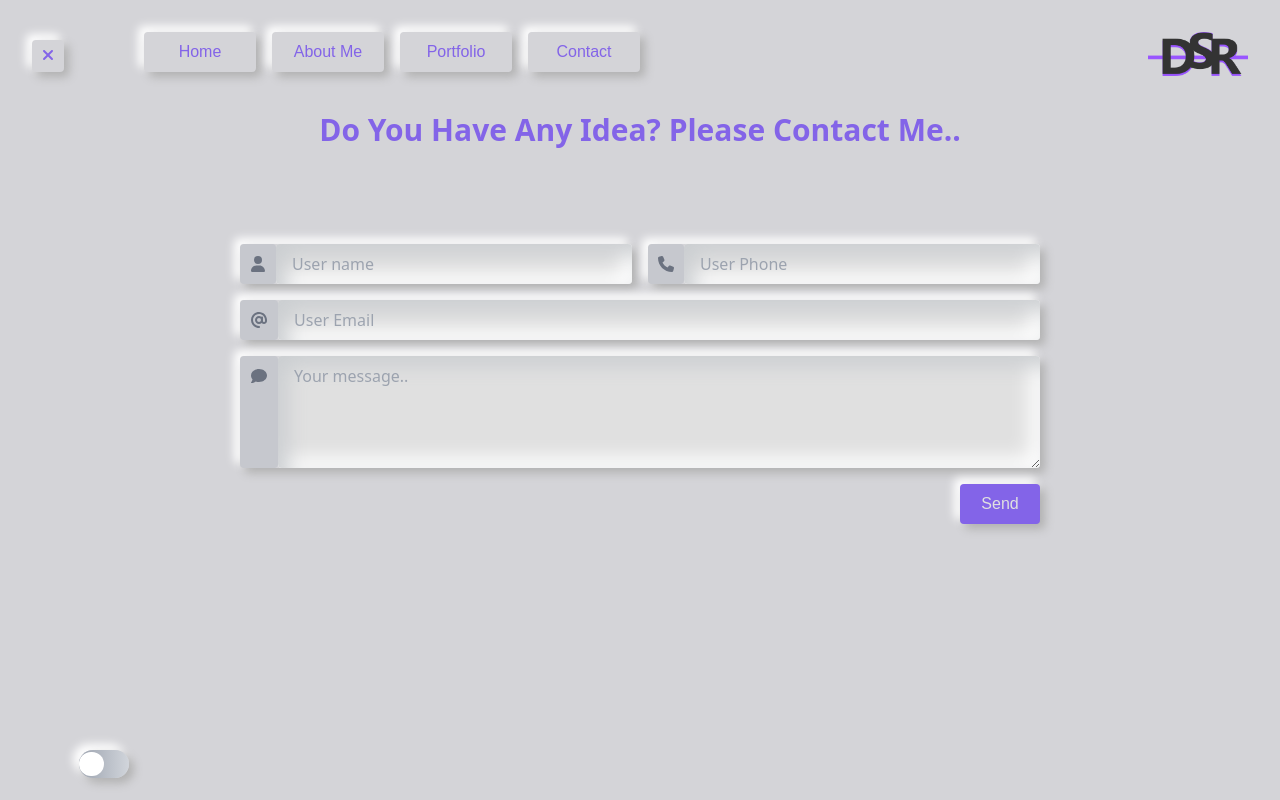
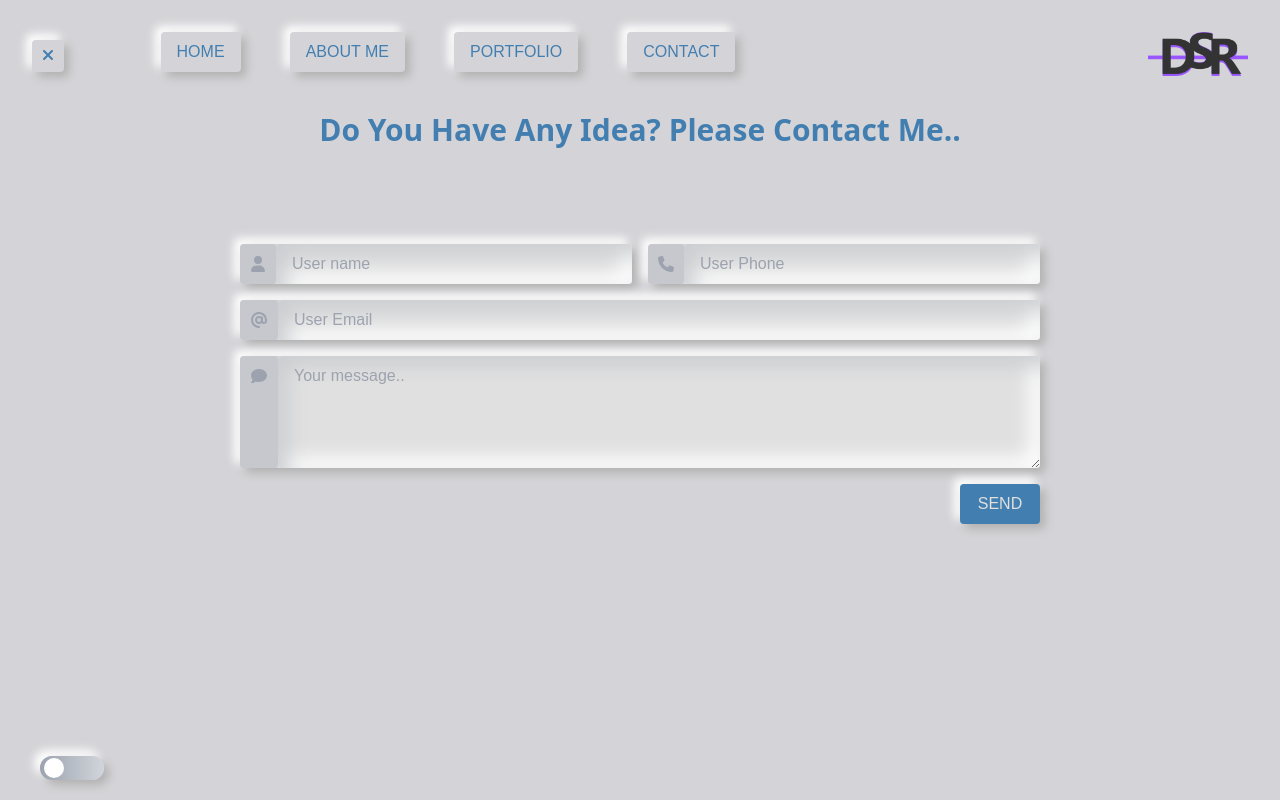
Before and after one commit to davodo88/PortFolioNeomorph, a Next.js app: page /contact in a window 1280 px wide. Built offline with nearby package versions, Linux system fonts and the light colour scheme.

Commit message:
shadow icons neomorph

```diff
--- a/src/app/components/atoms/button.jsx
+++ b/src/app/components/atoms/button.jsx
@@ -11,8 +11,8 @@ const Button = ({ handleNavbar, icon }) => {
     <button onClick={handleNavbar}
       className="top-11 left-8 z-50 absolute md:hidden transition-all duration-75 active:scale-105
       shadow-buttonShadow rounded w-8 h-8 flex
-      bg-gray-300 dark:bg-gray-700 justify-center items-center dark:shadow-none dark:border-[1px]
-      dark:border-[#8364E8]">
+      bg-gray-300 dark:bg-gray-700 justify-center items-center dark:shadow-darkTL dark:border-[1px]
+      dark:border-[#2f4e6b]">
       <span className=' rounded text-gray-400'>
         {icon}
       </span>
--- a/src/app/components/atoms/darkModeButton.jsx
+++ b/src/app/components/atoms/darkModeButton.jsx
@@ -37,15 +37,15 @@ const DarkModeButton = () => {
 
   return (
     <>
-      <div className='flex mx-auto w-32 h-8 justify-around items-center transition-transform duration-500 '>
+      <div className='flex mx-auto w-16  h-6 justify-around items-center transition-transform duration-500 '>
 
         <button onClick={() => setDarkMode(!darkMode)}
-          className={classNames('w-[50px] h-7  rounded-full  shadow-buttonShadow dark:shadow-none', darkMode ?
-            'bg-gradient-to-r from-[#8364E8] to-[#653ee7]' : 'bg-gradient-to-r from-gray-400 to-gray-300')}
+          className={classNames('w-full h-full  rounded-full  shadow-buttonShadow dark:shadow-darkShadow', darkMode ?
+            'bg-gradient-to-r from-[#427eaf] to-[#2f4e6b]' : 'bg-gradient-to-r from-gray-400 to-gray-300')}
         >
-          <div className={classNames('flex w-full h-6 my-auto transition-all duration-500',
-            darkMode ? 'translate-x-1/2' : 'justify-start')}>
-            <span className={classNames('transition-all duration-500 w-1/2 h-6  rounded-full ', darkMode ?
+          <div className={classNames('flex w-full h-6 my-auto transition-all  duration-500',
+            darkMode ? 'translate-x-9' : 'translate-x-1')}>
+            <span className={classNames('transition-all duration-500 w-5 h-5 rounded-full my-auto', darkMode ?
               'bg-gray-300/75' : 'bg-white  ')}
             >
             </span>
--- a/src/app/components/atoms/socialBox.jsx
+++ b/src/app/components/atoms/socialBox.jsx
@@ -26,8 +26,8 @@ const SocialBox = () => {
         rrss.map((red, index) => {
           return (
             <button key={index}
-              className='p-2 shadow-buttonShadow bg-gray-300 dark:bg-zinc-400 hover:scale-125
-              transition-all duration-300 rounded dark:shadow-none  dark:border-[#b893f0] dark:text-[#b893f0]'>
+              className='p-2 shadow-buttonShadow bg-gray-300 dark:bg-gray-300 hover:scale-125
+              transition-all duration-300 rounded dark:shadow-shadowSocial'>
               <Link href={red.url}>
                 <Image src={red.icon}
                   width={20}
--- a/src/app/components/formContact.jsx
+++ b/src/app/components/formContact.jsx
@@ -4,7 +4,7 @@
 import React, { useState, useRef } from "react"
 import emailjs from '@emailjs/browser'
 import { FontAwesomeIcon } from "@fortawesome/react-fontawesome";
-import { faUser, faAt, faPhone, faComment, faPaperPlane } from "@fortawesome/free-solid-svg-icons";
+import { faUser, faAt, faPhone, faComment } from "@fortawesome/free-solid-svg-icons";
 
 
 
@@ -42,12 +42,10 @@ const Form = () => {
         className="flex flex-col justify-center items-center gap-4 my-10 p-4 w-full h-full">
         <div className="flex flex-col w-full md:flex-row gap-4">
 
-          <div className="flex  w-full rounded shadow-buttonShadow dark:shadow-none dark:border-none dark:bg-gray-700">
-
-            <span className="w-10 h-10 flex justify-center items-center text-gray-500 dark:bg-gray-600  dark:border-none rounded bg-gray-400/25">
+          <div className="flex  w-full rounded shadow-buttonShadow dark:shadow-none">
+            <span className="w-10 h-10 flex justify-center items-center text-gray-400 dark:bg-gray-600 dark:shadow-darkTL dark:border-none rounded bg-gray-400/25">
               <FontAwesomeIcon icon={faUser} />
             </span>
-
             <input
               required
               type="text"
@@ -56,13 +54,13 @@ const Form = () => {
               value={name}
               placeholder="User name"
               onChange={(e) => setName(e.target.value)}
-              className="shadow-lightTL py-2 px-4 rounded text-purpleWidow w-full font-Madurai text-left focus:outline-none bg-whiteBG dark:bg-gray-700 dark:shadow-none"
+              className="shadow-lightTL py-2 px-4 rounded text-purpleWidow w-full font-Nunito text-left focus:outline-none bg-whiteBG dark:bg-gray-700 dark:shadow-darkShadow"
             />
           </div>
 
-          <div className="flex  w-full rounded shadow-buttonShadow dark:shadow-none dark:border-none dark:bg-gray-700">
+          <div className="flex  w-full rounded shadow-buttonShadow dark:shadow-none dark:border-none ">
 
-            <span className="w-10 h-10 flex justify-center items-center text-gray-500 dark:bg-gray-600  dark:border-none rounded bg-gray-400/25">
+            <span className="w-10 h-10 flex justify-center items-center text-gray-400 dark:bg-gray-600  dark:border-none rounded bg-gray-400/25 dark:shadow-darkTL">
               <FontAwesomeIcon icon={faPhone} />
             </span>
 
@@ -75,12 +73,12 @@ const Form = () => {
               label='Contact Phone'
               value={phone}
               onChange={(e) => setPhone(e.target.value)}
-              className="shadow-lightTL py-2 px-4 rounded text-purpleWidow w-full font-Madurai text-left focus:outline-none bg-whiteBG dark:bg-gray-700 dark:shadow-none "
+              className="shadow-lightTL py-2 px-4 rounded text-purpleWidow w-full font-Nunito text-left focus:outline-none bg-whiteBG dark:bg-gray-700 dark:shadow-darkShadow"
             />
           </div>
         </div>
-        <div className="flex  w-full rounded shadow-buttonShadow dark:shadow-none dark:border-none dark:bg-gray-700">
-          <span className="w-10 h-10 flex justify-center items-center text-gray-500 dark:bg-gray-600  dark:border-none rounded bg-gray-400/25">
+        <div className="flex  w-full rounded shadow-buttonShadow dark:shadow-none dark:border-none">
+          <span className="w-10 h-10 flex justify-center items-center text-gray-400 dark:bg-gray-600  dark:border-none dark:shadow-darkTL rounded bg-gray-400/25">
             <FontAwesomeIcon icon={faAt} />
           </span>
           <input
@@ -91,11 +89,11 @@ const Form = () => {
             placeholder='User Email'
             value={email}
             onChange={(e) => setEmail(e.target.value)}
-            className="shadow-lightTL py-2 px-4 text-purpleWidow w-full font-Madurai text-left focus:outline-none bg-whiteBG dark:bg-gray-700 dark:shadow-none rounded"
+            className="shadow-lightTL py-2 px-4 text-purpleWidow w-full font-Nunito text-left focus:outline-none bg-whiteBG dark:bg-gray-700 dark:shadow-darkShadow rounded"
           />
         </div>
-        <div className="flex  w-full rounded shadow-buttonShadow relative dark:shadow-none mb-10  dark:bg-gray-700">
-          <span className="w-10 h-auto flex justify-center items-start pt-3 text-gray-500 bg-gray-400/25 dark:bg-gray-600  dark:border-none rounded">
+        <div className="flex  w-full rounded shadow-buttonShadow relative dark:shadow-none mb-10 ">
+          <span className="w-10 h-auto flex justify-center items-start pt-3 text-gray-400 bg-gray-400/25 dark:bg-gray-600 dark:shadow-darkTL dark:border-none rounded">
             <FontAwesomeIcon icon={faComment} />
           </span>
           <textarea
@@ -103,12 +101,12 @@ const Form = () => {
             value={note} rows="4"
             placeholder='Your message..'
             onChange={(e) => setNote(e.target.value)}
-            className="shadow-lightTL py-2 px-4 text-purpleWidow w-full font-Madurai text-left focus:outline-none bg-whiteBG dark:bg-gray-700 dark:shadow-none rounded"
+            className="shadow-lightTL py-2 px-4 text-purpleWidow w-full font-Nunito text-left focus:outline-none bg-whiteBG dark:bg-gray-700 dark:shadow-darkShadow rounded"
             required />
           <button type="submit"
-            className="bg-[#8364E8] dark:bg-gray-700 dark:border-[1px]  dark:border-[#8364E8] rounded p-4 text-whiteBG dark:text-gray-400 shadow-buttonShadow dark:shadow-none flex justify-center items-center absolute -bottom-14 right-0 font-Madurai w-full md:w-20 h-10"
+            className="bg-[#427eaf] dark:bg-gray-800 dark:border-[1px]  dark:border-[#427eaf] rounded p-4 text-whiteBG dark:text-gray-400 shadow-buttonShadow dark:shadow-darkTL flex justify-center items-center absolute -bottom-14 right-0 font-Madurai w-full md:w-20 h-10"
           >
-            <span className="font-Nunito">Send</span>
+            <span className="font-Nunito">SEND</span>
           </button>
         </div>
       </form>
--- a/src/app/components/navbar.jsx
+++ b/src/app/components/navbar.jsx
@@ -15,10 +15,10 @@ import Link from "next/link";
 
 
 const nav = [
-  { Title: 'Home', target: '/' },
-  { Title: 'About Me', target: '/about' },
-  { Title: 'Portfolio', target: '/portfolio' },
-  { Title: 'Contact', target: '/contact' },
+  { Title: 'HOME', target: '/' },
+  { Title: 'ABOUT ME', target: '/about' },
+  { Title: 'PORTFOLIO', target: '/portfolio' },
+  { Title: 'CONTACT', target: '/contact' },
 ]
 
 
@@ -41,14 +41,14 @@ const NavBar = () => {
 
   return (
 
-    <section className="font-Montserrat w-screen ">
+    <section className="font-Nunito w-screen ">
       <Button handleNavbar={handleNavbar}
         icon={<FontAwesomeIcon icon={menu ? faXmark : faBars}
         />}
       />
       <div id="mobileNavBar"
         className={classNames(
-          "absolute top-0 z-10 md:hidden transition-all duration-700 ease-in-out  bg-gray-500/20 dark:bg-whiteBG/20 backdrop-blur text-black rounded-br-xl flex items-center justify-center font-Montserrat",
+          "absolute top-0 z-10 md:hidden transition-all duration-700 ease-in-out  bg-gray-500/20 dark:bg-whiteBG/20 backdrop-blur text-black rounded-br-xl flex items-center justify-center font-Nunito",
           menu ? "left-0 h-screen w-full" : "-left-full  md:-left-[50%] h-screen w-screen")}
       >
         <div className="flex flex-col text-black gap-16 py-16 w-full px-5 md:hidden relative justify-center items-center">
@@ -61,9 +61,9 @@ const NavBar = () => {
                       key={index}
                       className="px-8 py-2 shadow-lightTL rounded text-center bg-zinc-300
                       active:scale-105 transition-all duration-300 hover:scale-105
-                      text-[#8364E8] focus:bg-purpleWidow dark:shadow-none  dark:bg-gray-800    dark:text-gray-400">
+                      text-[#8364E8] focus:bg-purpleWidow dark:shadow-darkTL  dark:bg-gray-800    dark:text-gray-400">
                       <Link href={navs.target}
-                        className="flex justify-center">
+                        className="flex justify-center font-Nunito">
                         {navs.Title}
                       </Link>
                     </button>
@@ -78,7 +78,7 @@ const NavBar = () => {
         className={classNames('hidden md:flex  ', menu ? '' : '')}>
         <button onClick={handleNavbar}
           className="absolute top-10 left-8 z-50  transition-all duration-75 active:scale-105
-          shadow-buttonShadow text-[#8364E8] dark:text-gray-500 rounded w-8 h-8 flex dark:bg-gray-700 justify-center items-center dark:shadow-none dark:border-2  dark:border-[#8364E8]"
+          shadow-buttonShadow text-[#427eaf] dark:text-gray-500 rounded w-8 h-8 flex dark:bg-gray-700 justify-center items-center dark:shadow-darkTL dark:border-2  dark:border-[#427eaf]"
         >
           <span>
             <FontAwesomeIcon icon={
@@ -86,11 +86,11 @@ const NavBar = () => {
             } />
           </span>
         </button>
-        <ul className={classNames('hidden md:flex min-w-min w-[40%] gap-4 justify-around absolute top-0  p-4 left-[10%] transition-all ', menu ? 'opacity-0' : 'top-4')}>
+        <ul className={classNames('hidden md:flex min-w-min w-[50%] gap-4 justify-around absolute top-0  p-4 left-[10%] transition-all ', menu ? 'opacity-0' : 'top-4')}>
           {nav.map((navs, index) => {
             return (
               <li key={index}
-                className="flex justify-center items-center w-28 py-2 px-4 rounded text-[#8364E8] shadow-buttonShadow bg-zinc-300  hover:scale-105 transition-all duration-150 dark:shadow-none dark:bg-gray-700  dark:text-gray-400">
+                className="flex justify-center items-center w-max py-2 px-4 rounded text-[#427eaf] shadow-buttonShadow bg-zinc-300  hover:scale-105 transition-all duration-150 dark:shadow-darkTL dark:bg-gray-700  dark:text-gray-400">
                 <Link href={navs.target}>
                   {navs.Title}
                 </Link>
--- a/src/app/contact/page.jsx
+++ b/src/app/contact/page.jsx
@@ -4,7 +4,7 @@ import Form from '../components/formContact'
 const ContactPage = () => {
   return (
     <div className='w-full h-full flex flex-col justify-center items-center bg-zinc-300 pt-28 dark:bg-gray-900 '>
-      <h1 className="flex w-2/3 px-4 justify-center text-center text-3xl text-[#8364E8] font-bold capitalize ">
+      <h1 className="flex w-2/3 px-4 justify-center text-center text-3xl text-[#427eaf] font-bold capitalize ">
         Do You Have Any Idea?
         please contact me..
       </h1>
--- a/src/app/page.tsx
+++ b/src/app/page.tsx
@@ -11,7 +11,7 @@ export default function Home() {
           <h1 className="font-bold text-5xl  text-black dark:text-gray-300 font-Nunito flex text-center ">
             DAVID SANCHEZ
           </h1>
-          <h3 className="text-[#8364E8] font-Nunito text-lg">
+          <h3 className="text-[#427eaf] font-Nunito text-lg">
             Front-End junior Developer
           </h3>
         </section>
--- a/tailwind.config.js
+++ b/tailwind.config.js
@@ -22,8 +22,15 @@ module.exports = {
         'lightTL': 'inset 10px 10px 20px #cbced1, inset -10px -10px 20px #ffffff',
         'shadowTL': '10px 10px 20px #cbced1, -10px -10px 20px #ffffff',
         'buttonShadow': '5px 5px 10px #b1b1b1, -5px -5px 10px 1px #ffffff',
-        'imageShadow': '1px 1px 10px #9955ff, -1px -1px 10px #9955ff',
-        'darkShadow': '1px 1px 5px 1px #9910ff, -1px -1px 10px 1px #9910ff'
+
+
+        //dark outside button
+        'darkTL': 'inset 3px 3px 3px #555555, inset -3px -3px 3px #1b1b1b',
+        // dark sadow inset buena
+        'darkShadow': 'inset 3px 3px 5px #1b1b1b, inset -3px -3px 5px #555555',
+        //shadow dark socialBox
+        'shadowSocial': 'inset 3px 3px 3px #e5e7eb, inset -3px -3px 3px #4b5563',
+        'darkOutline': '-12px - 12px 12px 10px #ffffff, 12px 12px 12px 0 #ffffff'
       },
     },
   },
```
Also changed, not shown: src/app/about/page.jsx (+5 -5 lines), public/instagram.svg.
